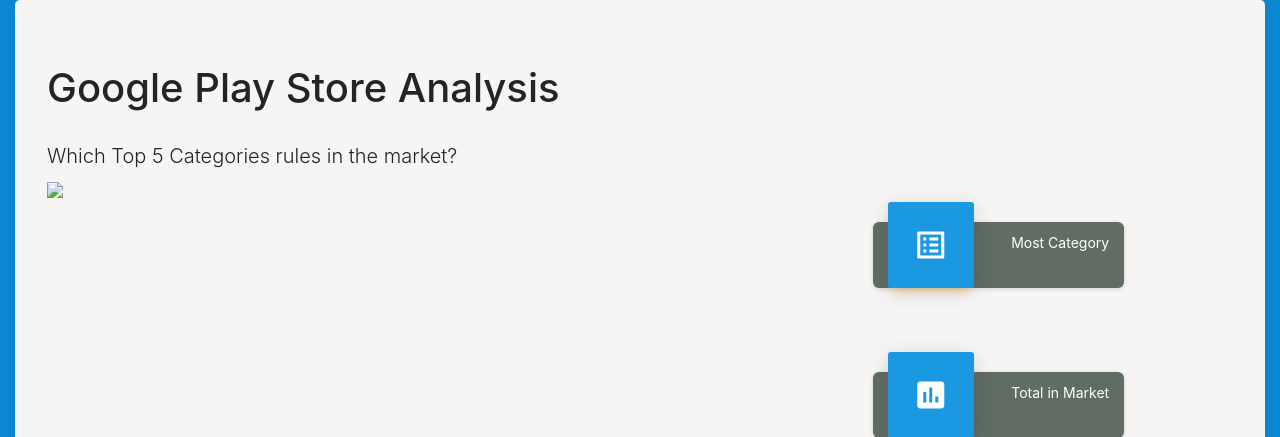
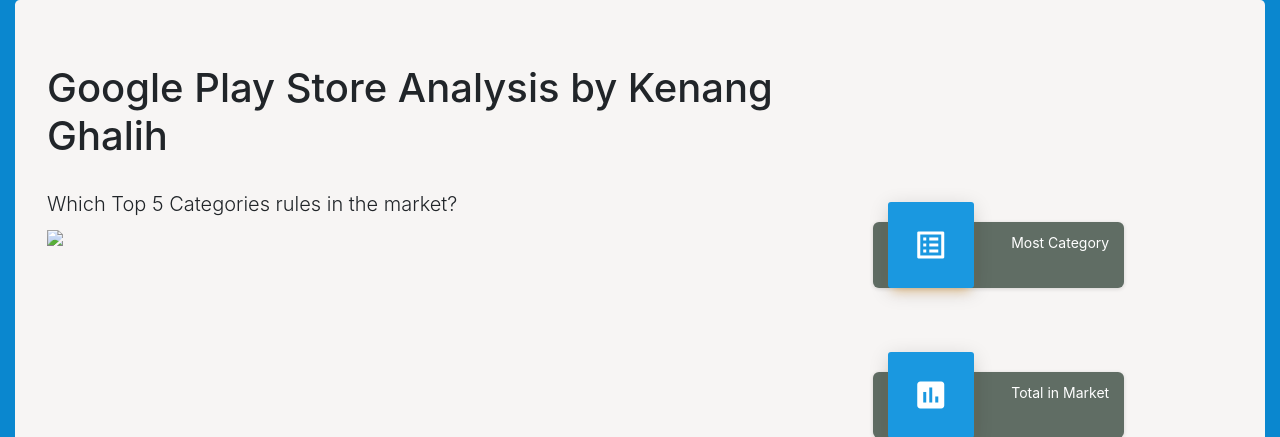
Before and after one commit to kenangghalih21/Capstone_DA_flask-ui_KenangGhalih, a Flask app: template templates/index.html in a window 1280 px wide. Shown: the top 437 px of the page. Run offline with Flask 2, Linux system fonts and the light colour scheme; the template is opened without the code that fills it, so the values that code supplies are empty; some libraries are stand-ins or nearby versions.

Commit message:
html minor update

```diff
--- a/templates/index.html
+++ b/templates/index.html
@@ -16,7 +16,7 @@
         <div class="jumbotron">
             <div class="row">
             <div class="col-md-10 col-lg-8 col-sm-10">
-                    <h1 class="mb-2">Google Play Store Analysis</h1>  <!-- You can change the title here -->
+                    <h1 class="mb-2">Google Play Store Analysis by Kenang Ghalih</h1>  <!-- You can change the title here -->
                     <br>
                 <h2 class='lead'>Which Top 5 Categories rules in the market?</h2>
                 <p>
```
Also changed, not shown: assets/cat_order.png, assets/hist_size.png, assets/pie_content-rating.png, assets/rev_rat.png, complete-webp.png.
